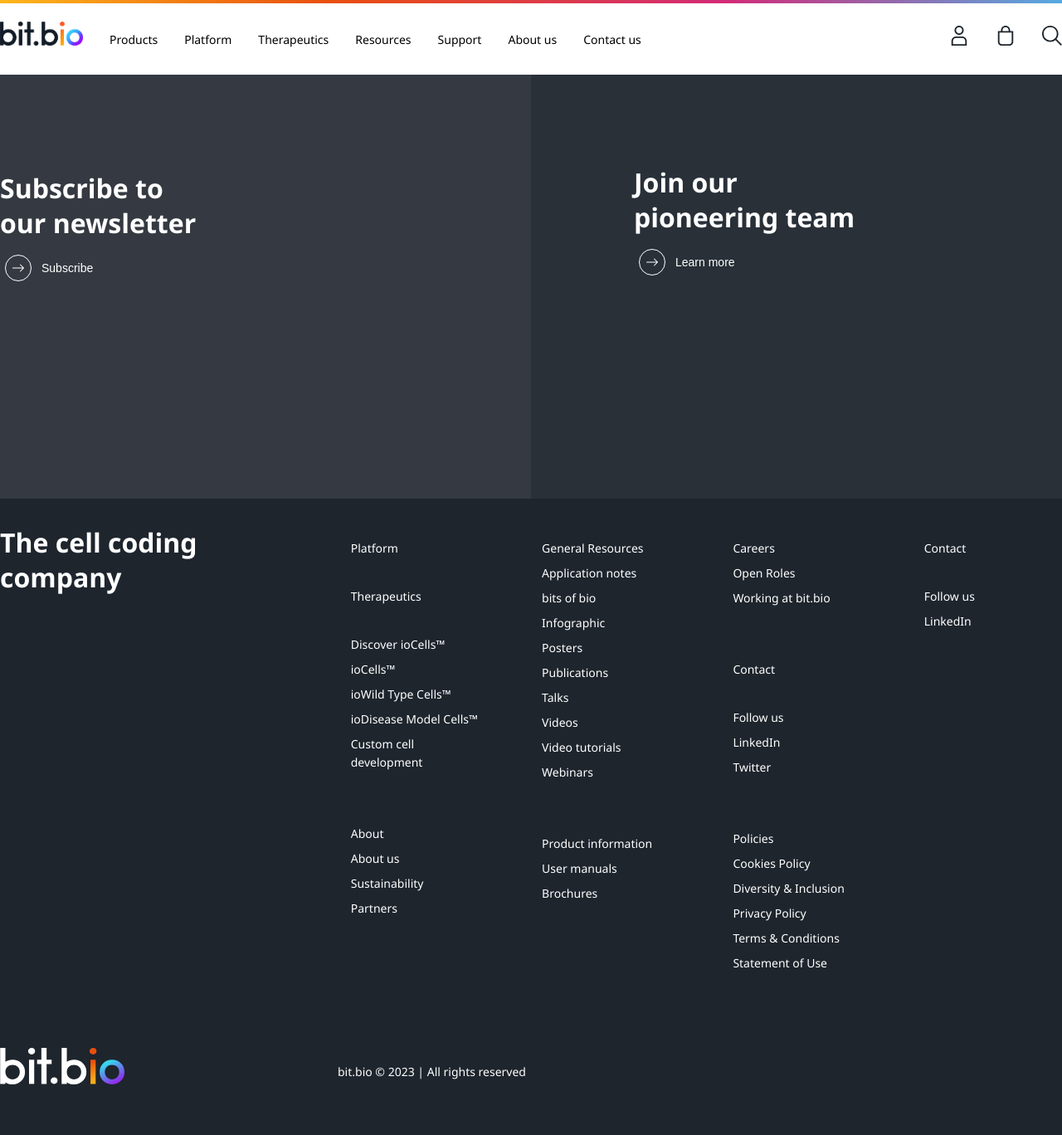
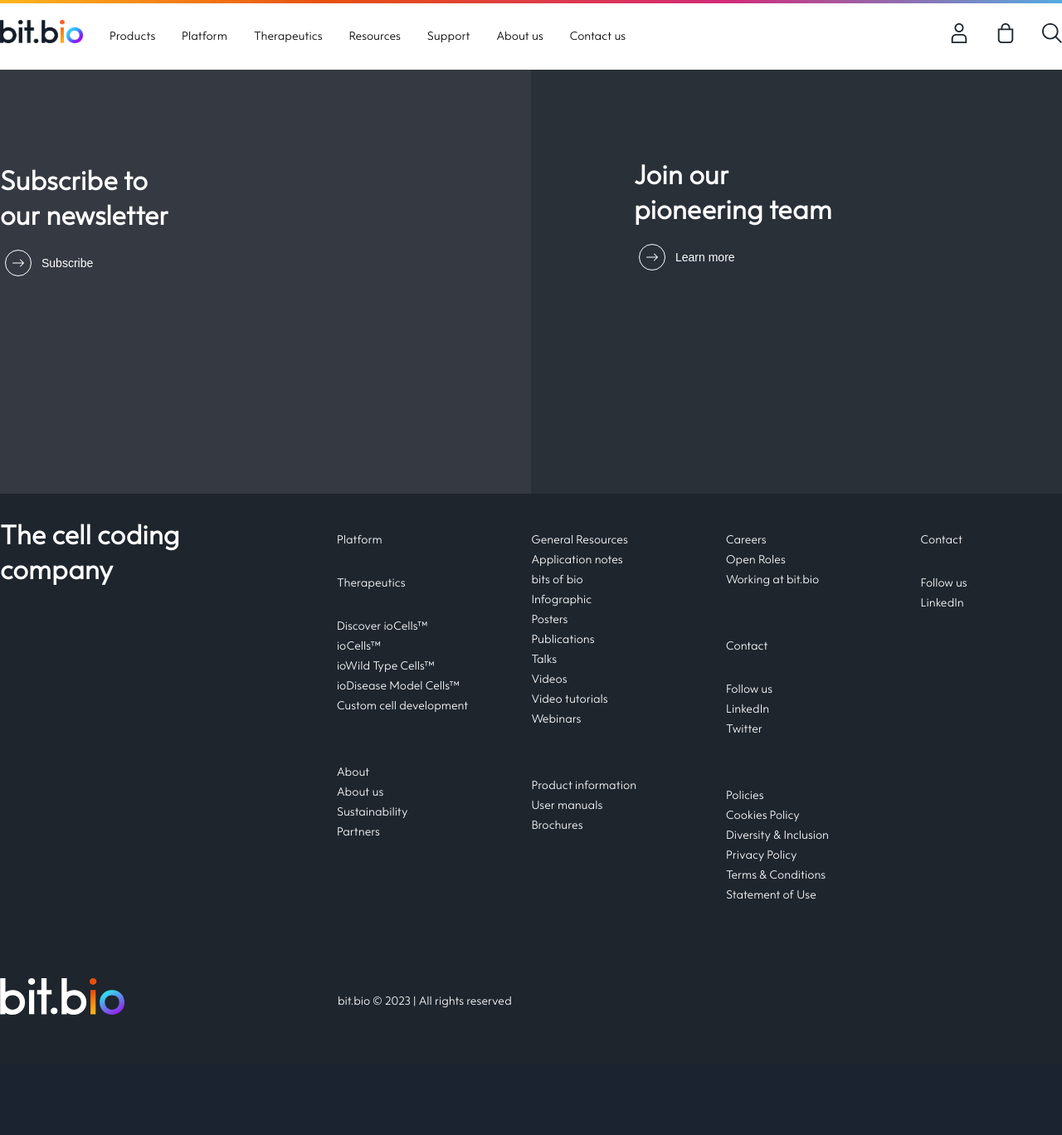
Before and after one commit to wahabsharif/bitbio-django, a Django app: page / in a window 1280 px wide. Shown: the whole page at 83% size. After the commit the page ends 1223 px from the top, so only its background shows below. Run offline with Django 5.2, Linux system fonts and the light colour scheme; some web fonts are replaced.

Commit message:
font path updated

```diff
--- a/bitbio/static/styles.css
+++ b/bitbio/static/styles.css
@@ -1,6 +1,6 @@
 @font-face {
   font-family: "BitBioSans";
-  src: url("{% static 'BitBioSans.ttf' %}") format("truetype");
+  src: url("/static/BitBioSans.ttf") format("truetype");
   font-weight: normal;
   font-style: normal;
 }
```
